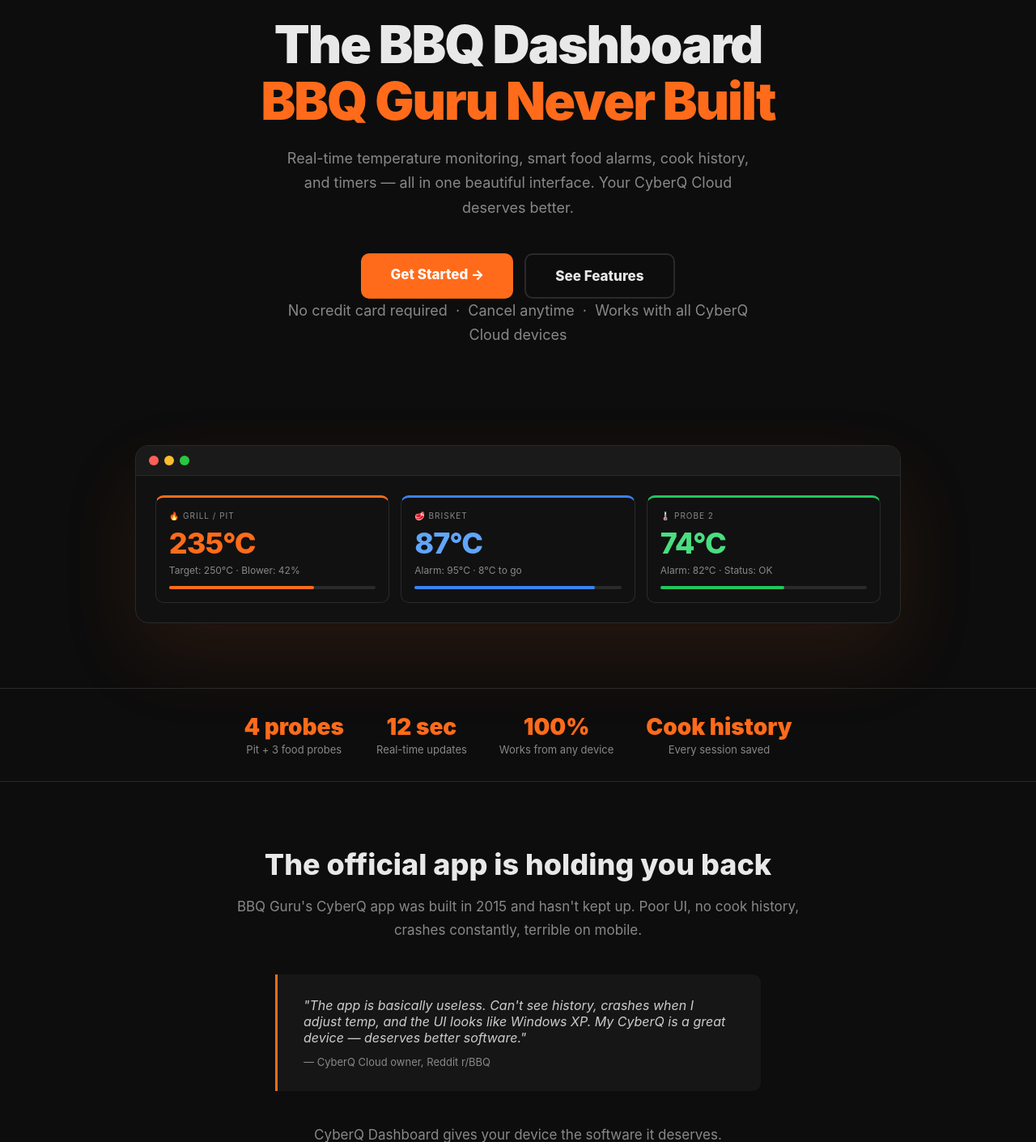
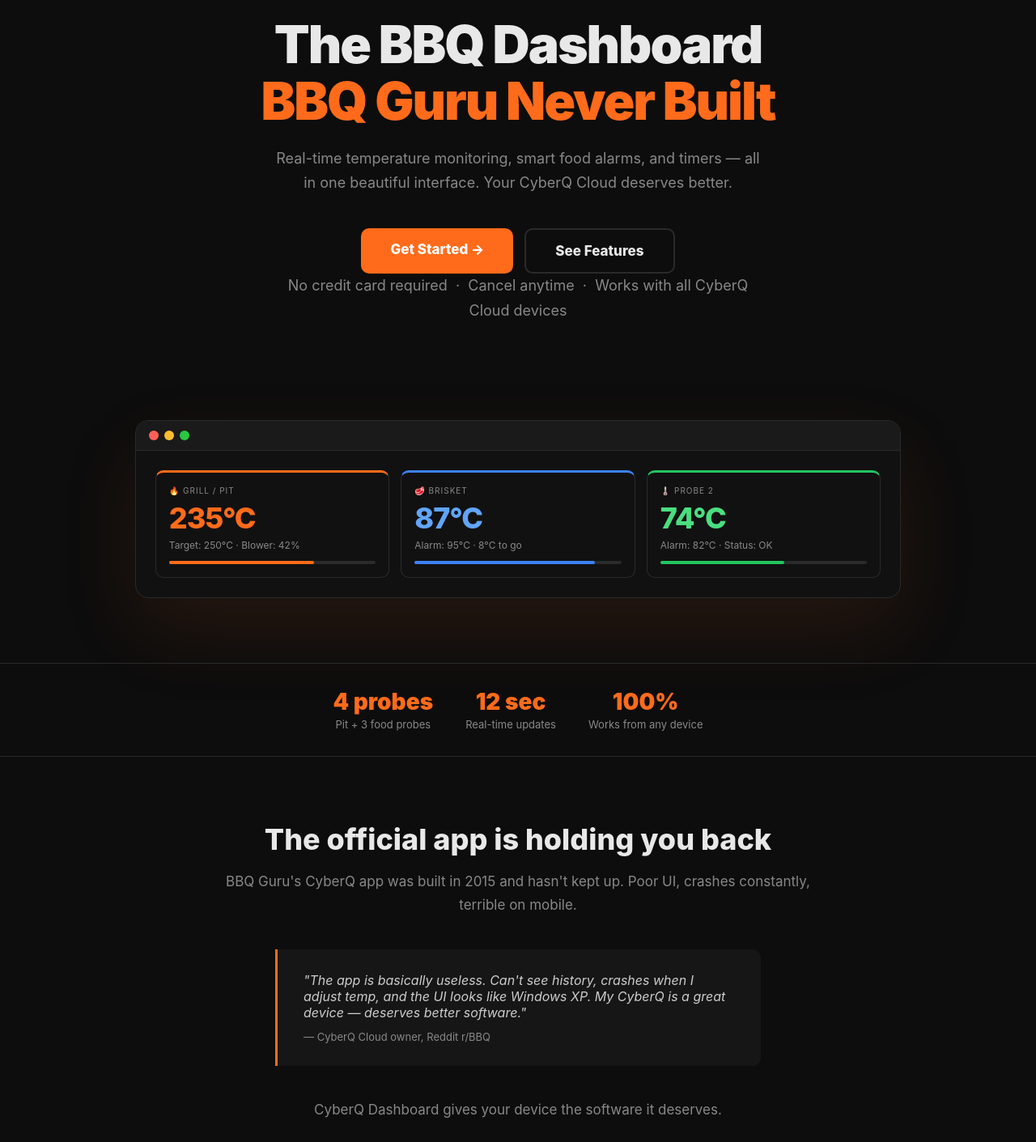
Before and after one commit to davidmyrann-sketch/cyberq-dashboard, a Flask app: page / in a window 1280 px wide. Shown: the part 205-1616 px from the top of the page at 81% size. Run offline with Flask 3, Linux system fonts and the light colour scheme.

Commit message:
Remove temperature history graph + cook history from landing page
Co-Authored-By: Claude Sonnet 4.6 <noreply@anthropic.com>

```diff
--- a/templates/landing.html
+++ b/templates/landing.html
@@ -4,7 +4,7 @@
 <meta charset="UTF-8">
 <meta name="viewport" content="width=device-width, initial-scale=1.0">
 <title>CyberQ Dashboard — The BBQ App BBQ Guru Never Built</title>
-<meta name="description" content="Real-time temperature monitoring, smart food alarms, cook history and timers — the BBQ dashboard your CyberQ Cloud deserves.">
+<meta name="description" content="Real-time temperature monitoring, smart food alarms and timers — the BBQ dashboard your CyberQ Cloud deserves.">
 <style>
 :root {
   --orange: #FF6B1A;
@@ -161,7 +161,7 @@ footer { text-align: center; padding: 28px; border-top: 1px solid var(--border);
 <section class="hero">
   <div class="hero-badge">🏆 Built for BBQ Guru CyberQ Cloud owners</div>
   <h1>The BBQ Dashboard<br><span>BBQ Guru Never Built</span></h1>
-  <p>Real-time temperature monitoring, smart food alarms, cook history, and timers — all in one beautiful interface. Your CyberQ Cloud deserves better.</p>
+  <p>Real-time temperature monitoring, smart food alarms, and timers — all in one beautiful interface. Your CyberQ Cloud deserves better.</p>
   <div class="hero-cta">
     <a href="/register" class="btn-big btn-hero">Get Started →</a>
     <a href="#features" class="btn-big btn-ghost">See Features</a>
@@ -205,13 +205,12 @@ footer { text-align: center; padding: 28px; border-top: 1px solid var(--border);
   <div class="proof-item"><strong>4 probes</strong><span>Pit + 3 food probes</span></div>
   <div class="proof-item"><strong>12 sec</strong><span>Real-time updates</span></div>
   <div class="proof-item"><strong>100%</strong><span>Works from any device</span></div>
-  <div class="proof-item"><strong>Cook history</strong><span>Every session saved</span></div>
 </div>
 
 <!-- PROBLEM -->
 <section class="problem">
   <h2>The official app is holding you back</h2>
-  <p>BBQ Guru's CyberQ app was built in 2015 and hasn't kept up. Poor UI, no cook history, crashes constantly, terrible on mobile.</p>
+  <p>BBQ Guru's CyberQ app was built in 2015 and hasn't kept up. Poor UI, crashes constantly, terrible on mobile.</p>
   <div class="quote">
     "The app is basically useless. Can't see history, crashes when I adjust temp, and the UI looks like Windows XP. My CyberQ is a great device — deserves better software."
     <cite>— CyberQ Cloud owner, Reddit r/BBQ</cite>
@@ -270,7 +269,6 @@ footer { text-align: center; padding: 28px; border-top: 1px solid var(--border);
     <tbody>
       <tr><td>Real-time temperature</td><td><span class="check">✓</span></td><td><span class="check">✓</span></td></tr>
       <tr><td>Live temperature graph</td><td><span class="cross">✗</span></td><td><span class="check">✓</span></td></tr>
-      <tr><td>Cook history</td><td><span class="cross">✗</span></td><td><span class="check">✓</span></td></tr>
       <tr><td>Per-probe timers</td><td><span class="cross">✗</span></td><td><span class="check">✓</span></td></tr>
       <tr><td>Custom probe names</td><td>Limited</td><td><span class="check">✓</span></td></tr>
       <tr><td>Mobile-friendly UI</td><td><span class="cross">✗</span></td><td><span class="check">✓</span></td></tr>
@@ -306,7 +304,6 @@ footer { text-align: center; padding: 28px; border-top: 1px solid var(--border);
       <div class="price-desc">Save $29 vs monthly. Lock in the rate forever.</div>
       <ul class="price-features">
         <li><span class="check">✓</span> Everything in Pitmaster</li>
-        <li><span class="check">✓</span> Cook history archive</li>
         <li><span class="check">✓</span> Priority support</li>
         <li><span class="check">✓</span> Early access to new features</li>
         <li><span class="check" style="color:var(--orange)">★</span> <strong>2 months free</strong></li>
```
Also changed, not shown: templates/dashboard.html (+1 -7 lines).
